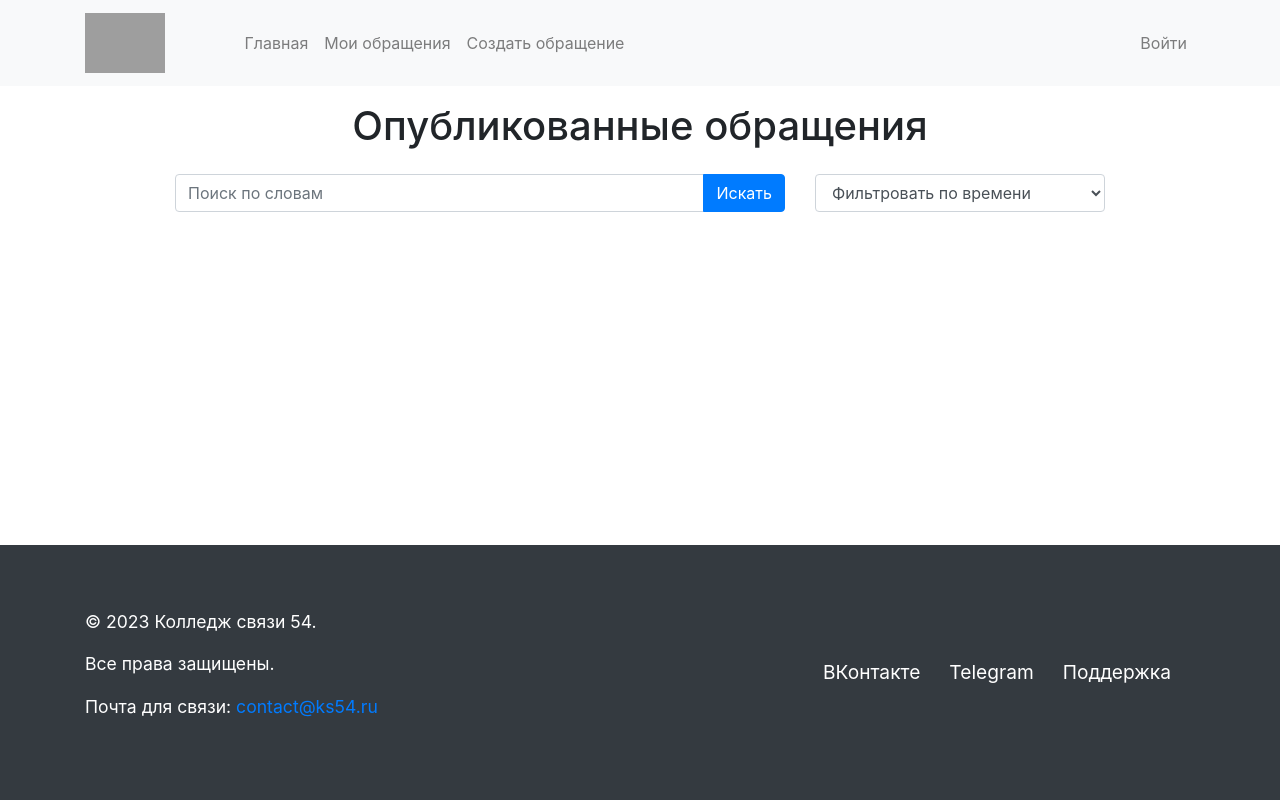
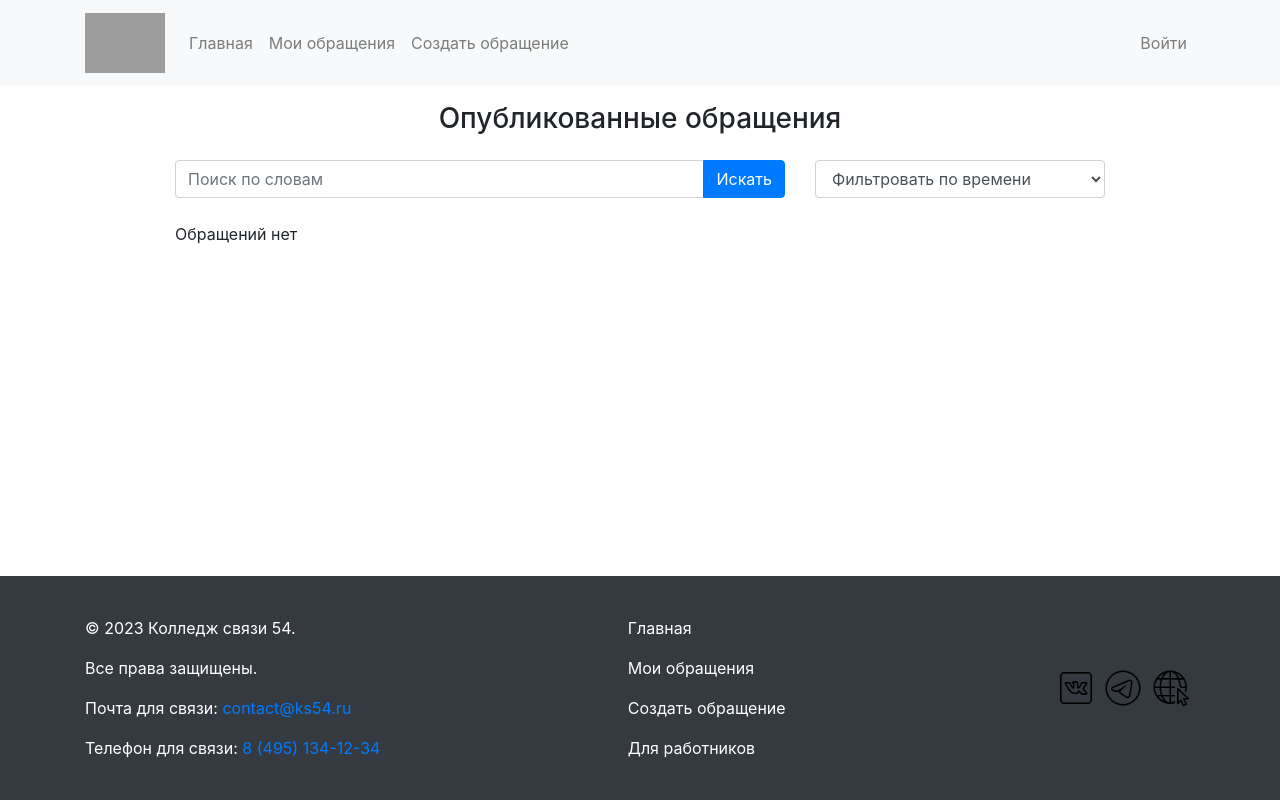
Before and after one commit to ober0/studentsFeedback, a Django app: page / in a window 1280 px wide. Run offline with Django 5.2, Linux system fonts and the light colour scheme; data that the repository does not hold is empty; parts of the project's set-up code (start-up, migrations or seed data) failed here and were passed over; some libraries are stand-ins or nearby versions; grey boxes are pictures that could not be loaded.

Commit message:
+main page

```diff
--- a/complaints/models.py
+++ b/complaints/models.py
@@ -24,7 +24,7 @@ class Complaint(models.Model):
     admin = models.ForeignKey(User, on_delete=models.SET_NULL, null=True, blank=True, verbose_name='Администратор')
 
     def __str__(self):
-        return f"Жалоба {self.id}"
+        return f"Обращение {self.id}"
 
     class Meta:
         verbose_name = 'Обращени'
--- a/core/static/core/css/base.css
+++ b/core/static/core/css/base.css
@@ -20,8 +20,8 @@ body {
 footer {
   background-color: #343a40;
   color: #fff;
-  padding: 3rem 2rem;
-  font-size: 1.1rem;
+  padding: 1.5rem 2rem;
+  font-size: 1rem;
 }
 
 .footer-content {
@@ -41,7 +41,7 @@ footer {
   margin-right: 1.5rem;
   color: #fff;
   text-decoration: none;
-  font-size: 1.2rem;
+  font-size: 1rem;
 }
 
 .footer-links a:hover {
--- a/core/static/core/css/index.css
+++ b/core/static/core/css/index.css
@@ -9,10 +9,11 @@ main {
   .input-group{
     margin-bottom: 10px;
   }
+
 }
 
-h1{
-  font-size: 30px;
+#text-28{
+  font-size: 28px !important;
 }
 
 
--- a/core/static/core/js/like-logic.js
+++ b/core/static/core/js/like-logic.js
@@ -1,8 +1,8 @@
  function like(btn) {
-    let cid = btn.parentElement.parentElement.parentElement.parentElement.getAttribute('cid')
+        let cid = btn.closest('[cid]').getAttribute('cid');  // Получаем cid, используем closest для нахождения родителя
 
         let formData = new FormData();
-    formData.append('cid', cid);
+        formData.append('cid', cid);  // Отправляем id жалобы
 
         const csrfToken = document.querySelector('input[name="csrfmiddlewaretoken"]').value;
 
@@ -24,8 +24,10 @@ function like(btn) {
                 }
 
                 btn.id = 'unlike';
-                btn.classList.remove('like-no-press')
-                btn.classList.add('like-press')
+
+                let like = btn.querySelector('.like-svg')
+                like.classList.remove('like-no-press')
+                like.classList.add('like-press')
             } else {
                 if (result.error === 'NotAuth') {
                     window.location.href = '/auth/?next=/';
@@ -34,8 +36,9 @@ function like(btn) {
         });
     }
 
+
     function unlike(btn) {
-    let cid = btn.parentElement.parentElement.parentElement.parentElement.getAttribute('cid')
+        let cid = btn.closest('[cid]').getAttribute('cid');
 
         let formData = new FormData();
         formData.append('cid', cid);
@@ -60,8 +63,10 @@ function unlike(btn) {
                 }
 
                 btn.id = 'like';
-                btn.classList.add('like-no-press')
-                btn.classList.remove('like-press')
+
+                let like = btn.querySelector('.like-svg')
+                like.classList.add('like-no-press')
+                like.classList.remove('like-press')
             } else {
                 if (result.error === 'NotAuth') {
                     window.location.href = '/auth/?next=/';
@@ -71,15 +76,18 @@ function unlike(btn) {
     }
 
 
-
     document.addEventListener('DOMContentLoaded', () => {
         document.body.addEventListener('click', function(event) {
-        if (event.target && event.target.id === 'like') {
-            like(event.target);
+            // Получаем кнопку с классом like-btn
+            let btn = event.target.closest('.like-btn');
+
+            if (btn) {
+                if (btn.id === 'like') {
+                    like(btn);
                 }
-        else if (event.target && event.target.id == 'unlike'){
-            unlike(event.target)
+                else if (btn.id === 'unlike') {
+                    unlike(btn);
                 }
-
+            }
         });
     });
--- a/core/templates/core/footer.html
+++ b/core/templates/core/footer.html
@@ -8,11 +8,18 @@
       <p>© 2023 Колледж связи 54.</p>
       <p>Все права защищены.</p>
       <p>Почта для связи: <a href="mailto:contact@ks54.ru" class="text-decoration-none text-primary">contact@ks54.ru</a></p>
+       Телефон для связи: <a href="tel:+74951341234">8 (495) 134-12-34</a>
     </div>
-    <div class="footer-links  gap-3">
-      <a href="https://vk.com/ks54" class="text-decoration-none">ВКонтакте</a>
-      <a href="https://t.me/ks54" class="text-decoration-none">Telegram</a>
-      <a href="#" class="text-decoration-none">Поддержка</a>
+    <div class="footer-links">
+      <p><a href="{% url 'index' %}" class="text-decoration-none">Главная</a></p>
+      <p><a href="{% url 'my_complaints' %}" class="text-decoration-none">Мои обращения</a></p>
+      <p><a href="{% url 'create_complaint' %}" class="text-decoration-none">Создать обращение</a></p>
+      <p style="margin-bottom: 0"><a href="{% url 'manage' %}" class="text-decoration-none">Для работников</a></p>
+    </div>
+    <div class="footer-links">
+      <a href="https://vk.com/ks54ru" style="margin-right: 5px !important;" class="text-decoration-none"><img width="38px" src="{% static 'core/img/vk.png' %}" alt=""></a>
+      <a href="https://t.me/ks54ru" style="margin-right: 5px !important;" class="text-decoration-none"><img width="38px" src="{% static 'core/img/telegram.png' %}" alt=""></a>
+      <a href="https://ks54.ru" style="margin-right: 5px !important;" class="text-decoration-none"><img width="38px" src="{% static 'core/img/website.png' %}" alt=""></a>
     </div>
   </div>
 </footer>
--- a/core/templates/core/header.html
+++ b/core/templates/core/header.html
@@ -12,7 +12,7 @@
       <span class="navbar-toggler-icon"></span>
     </button>
     <div class="collapse navbar-collapse" id="navbarNav">
-      <ul class="navbar-nav mx-auto text-center">
+      <ul style="justify-content: left" class="navbar-nav mx-auto text-center">
         <li class="nav-item">
           <a class="nav-link" href="{% url 'index' %}">Главная</a>
         </li>
@@ -24,7 +24,8 @@
         </li>
       </ul>
       <!-- Кнопки справа -->
-      <ul class="navbar-nav">
+        <hr>
+      <ul class="navbar-nav" style="align-items: center">
           {% if auth == False %}
         <li class="nav-item">
           <a class="nav-link" href="{% url 'auth' %}">Войти</a>
@@ -36,6 +37,9 @@
         <li class="nav-item">
           <p style="margin-bottom: 0" class="nav-link">{{ email}}</p>
         </li>
+        <li class="nav-item user-logo">
+          <img style="margin-bottom: 0" width="45" src="{% static 'core/img/user.png' %}" class="nav-link">
+        </li>
           {% endif %}
       </ul>
     </div>
--- a/core/templates/core/index.html
+++ b/core/templates/core/index.html
@@ -15,7 +15,7 @@
 <main>
     {% csrf_token %}
     <div class="container">
-      <h1 class="mb-4 text-center">Опубликованные обращения</h1>
+      <h1 class="mb-4 text-center" id="text-28">Опубликованные обращения</h1>
 
       <!-- Поле поиска и фильтры -->
       <div class="row mb-4">
@@ -35,7 +35,9 @@
           </select>
         </div>
       </div>
-
+        {% if complaints|length == 0 %}
+            Обращений нет
+        {% endif %}
         {% for complaint in complaints %}
             <div class="complaint" cid="{{ complaint.id }}">
               <div class="card mb-4">
@@ -54,11 +56,18 @@
                     Нет ответа
                 {% endif %}</p>
                   <p class="text-muted">Дата создания: {{ complaint.created_at}}</p>
-                  <div style="display: flex">
-                    <div style="display: flex; gap: 5px"><p>Лайков:</p><span id="counter-{{ complaint.id }}">{{ complaint.like_count }}</span>
+
+                    <div id="{% if complaint.liked == True %}unlike{% else %}like{% endif %}" class="like-btn">
+                        <svg height="26" viewBox="0 0 24 24" width="26" xmlns="http://www.w3.org/2000/svg">
+                            <g fill="none" fill-rule="evenodd">
+                                <path d="M0 0h24v24H0z"></path>
+                                <!-- Внутреннее заполнение -->
+                                <path d="M16 4a5.95 5.95 0 0 0-3.89 1.7l-.12.11-.12-.11A5.96 5.96 0 0 0 7.73 4 5.73 5.73 0 0 0 2 9.72c0 3.08 1.13 4.55 6.18 8.54l2.69 2.1c.66.52 1.6.52 2.26 0l2.36-1.84.94-.74c4.53-3.64 5.57-5.1 5.57-8.06A5.73 5.73 0 0 0 16.27 4z"  class="like-svg {% if complaint.liked == True %}like-press{% else %}like-no-press{% endif %}"></path>
+                            </g>
+                        </svg>
+                        <span style="user-select: none" id="counter-{{ complaint.id }}">{{ complaint.like_count }}</span>
                     </div>
-                    <button style="height: 30px;" id="{% if complaint.liked == True %}unlike{% else %}like{% endif %}" class="btn {% if complaint.liked == True %}like-press{% else %}like-no-press{% endif %} btn-sm ml-2">👍</button>
-                  </div>
+
             </div>
           </div>
             </div>
--- a/manage/urls.py
+++ b/manage/urls.py
@@ -3,6 +3,7 @@ from . import views
 
 
 urlpatterns = [
+    path('', views.index, name='manage'),
     path('check_fingerprint/', views.check_fingerprint),
     path('unban/request/', views.unban_request),
     path('complaint/load/', views.load_banned_complaint),
--- a/manage/views.py
+++ b/manage/views.py
@@ -233,3 +233,7 @@ def ban(request, id):
         except Exception as e:
             messages.error(request, f'Ошибка! {str(e)}')
             return JsonResponse({'success': False})
+
+@login_required(login_url='/admin/login/')
+def index(request):
+    return redirect('open_complaints')
```
Also changed, not shown: other parts of core/static/core/css/index.css (+30 -10 lines), core/static/core/img/telegram.png (added), core/static/core/img/user.png (added), core/static/core/img/vk.png (added), core/static/core/img/website.png (added). Lines whose indentation alone changed are shown as unchanged.
